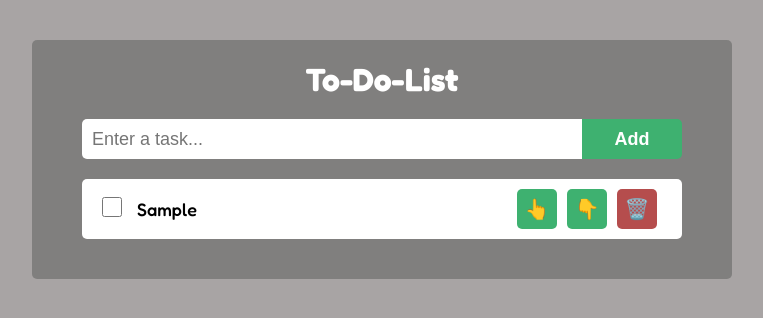
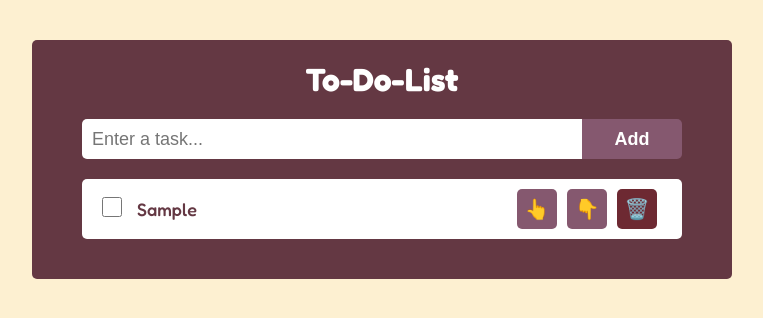
Before and after one commit to sabithmuhammed/to-do-list--react, a React (Vite) app: page / in a window 1280 px wide. Both pictures are taken after typing "Sample" into the empty fields and a click on the button "Add". Shown: the top 318 px of the page, without its empty margins (258-1021 px from the left). Built offline with nearby package versions, Linux system fonts and the light colour scheme.

Commit message:
added enter to add task, added new tassks show up in first

```diff
--- a/src/ToDoList.jsx
+++ b/src/ToDoList.jsx
@@ -8,16 +8,17 @@ function ToDoList() {
     setNewTast(event.target.value);
   }
 
-  function addTask() {
+  function addTask(e) {
+    e.preventDefault()
     if (newTask.trim()) {
-      setTasks((t) => [...t, { title: newTask, check: false }]);
-      localStorage.setItem('to-do-app',JSON.stringify([...tasks, { title: newTask, check: false }]))
+      setTasks((t) => [{ title: newTask, check: false }, ...t]);
+      localStorage.setItem('to-do-app', JSON.stringify([...tasks, { title: newTask, check: false }]))
       setNewTast("");
     }
   }
   function removeTask(index) {
     setTasks((t) => t.filter((_, i) => i !== index));
-    localStorage.setItem('to-do-app',JSON.stringify(tasks.filter((_, i) => i !== index)))
+    localStorage.setItem('to-do-app', JSON.stringify(tasks.filter((_, i) => i !== index)))
 
   }
 
@@ -29,7 +30,7 @@ function ToDoList() {
         updatedArray[index],
       ];
       setTasks(updatedArray);
-      localStorage.setItem('to-do-app',JSON.stringify(updatedArray))
+      localStorage.setItem('to-do-app', JSON.stringify(updatedArray))
     }
   }
 
@@ -41,29 +42,29 @@ function ToDoList() {
         updatedArray[index + 1],
       ];
       setTasks(updatedArray);
-      localStorage.setItem('to-do-app',JSON.stringify(updatedArray))
+      localStorage.setItem('to-do-app', JSON.stringify(updatedArray))
     }
   }
   function handleCheck(index) {
     const updatedArray = [...tasks];
     updatedArray[index].check = !updatedArray[index].check;
     setTasks(updatedArray);
-    localStorage.setItem('to-do-app',JSON.stringify(updatedArray))
+    localStorage.setItem('to-do-app', JSON.stringify(updatedArray))
   }
   return (
     <div className="to-do-list">
       <h1>To-Do-List</h1>
-      <div className="input-div">
+      <form className="input-div" onSubmit={addTask}>
         <input
           type="text"
           placeholder="Enter a task..."
           value={newTask}
           onChange={handleInputChange}
         />
-        <button className="add-btn" onClick={addTask}>
+        <button type="submit" className="add-btn">
           Add
         </button>
-      </div>
+      </form>
       <div className="task-container">
         {tasks.length ? (
           tasks.map((task, index) => (
@@ -77,7 +78,7 @@ function ToDoList() {
                   onChange={() => handleCheck(index)}
                 />
               </div>
-              <div className="task-text">{task.title}</div>
+              <div className={`task-text ${task.check ? 'completed' : ''}`}>{task.title}</div>
               <div className="task-actions">
                 <button className="action" onClick={() => moveUp(index)}>
                   👆
--- a/src/index.css
+++ b/src/index.css
@@ -3,11 +3,12 @@
   box-sizing: border-box;
   margin: 0;
   padding: 0;
+  color: #643843;
 }
 body{
   width: 100%;
   height: 100vh;
-  background-color: rgb(168, 164, 164);
+  background-color: #FDF0D1;
   display: flex;
   justify-content: center;
   padding: 40px;
@@ -18,7 +19,7 @@ h1{
   color: white;
 }
 .to-do-list{
-  background-color: rgba(93, 94, 93, 0.512);
+  background-color:#643843;
   width: 700px;
   display: flex;
   flex-direction: column;
@@ -44,7 +45,7 @@ h1{
 input[type="checkbox"]{
   width: 20px;
   height: 20px;
-  accent-color: rgb(62, 177, 112);;
+  accent-color: #85586F;;
   color: white;
 }
 input[type="text"]{
@@ -61,7 +62,7 @@ input[type="text"]:focus{
   width: 100px;
   border-radius: 0 5px 5px 0;
   border: none;
-  background-color: rgb(62, 177, 112);
+  background-color: #85586F;
   font-weight: 700;
   font-size: 18px;
   color: white;
@@ -86,7 +87,7 @@ input[type="text"]:focus{
   height: 40px;
   font-size: 20px;
   margin: 0 5px;
-  background-color: rgb(62, 177, 112);
+  background-color: #85586F;
   border-radius: 5px;
   border: none;
   cursor: pointer;
@@ -95,10 +96,13 @@ input[type="text"]:focus{
   opacity: .9;
 }
 .delete{
-  background-color: rgb(181, 77, 77);
+  background-color: #6d2932;
 }
 .empty{
   font-size: 20px;
   margin: auto;
   font-weight: 600;
 }
+.completed{
+  text-decoration: line-through;
+}
```
Also changed, not shown: 1 other file (tests, documents, lock files or other folders).
